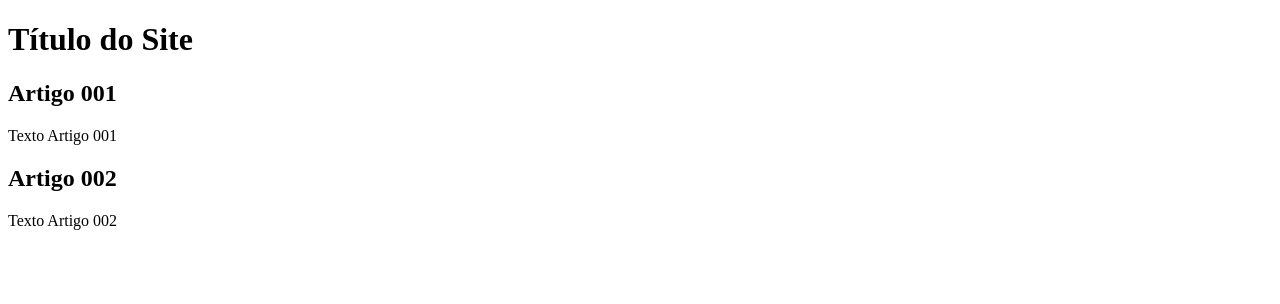
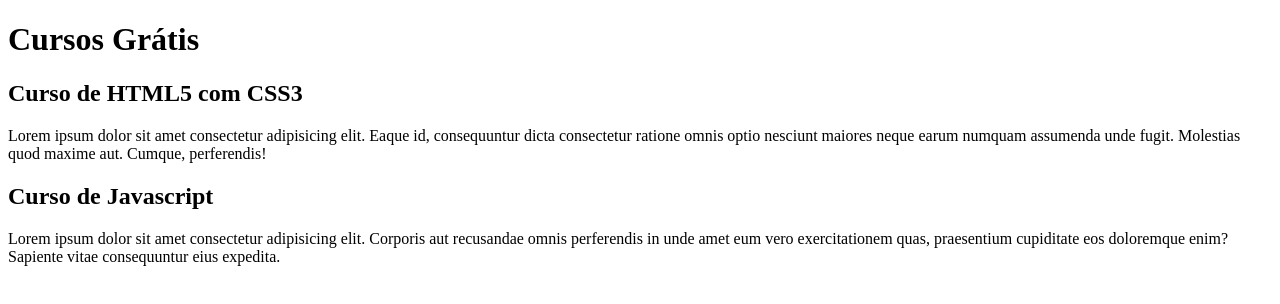
Before and after one commit to ThayllanSiqueira/projeto-site, a plain HTML site: page index.html in a window 1280 px wide. Drawn offline with Linux system fonts and the light colour scheme.

Commit message:
comecei a escrever conteudo

```diff
--- a/index.html
+++ b/index.html
@@ -9,14 +9,14 @@
 <body>
     <main>
         <header>
-            <h1>Título do Site</h1>
+            <h1>Cursos Grátis</h1>
             <article>
-                <h2>Artigo 001</h2>
-                <p>Texto Artigo 001</p>
+                <h2>Curso de HTML5 com CSS3</h2>
+                <p>Lorem ipsum dolor sit amet consectetur adipisicing elit. Eaque id, consequuntur dicta consectetur ratione omnis optio nesciunt maiores neque earum numquam assumenda unde fugit. Molestias quod maxime aut. Cumque, perferendis!</p>
             </article>
             <article>
-                <h2>Artigo 002</h2>
-                <p>Texto Artigo 002</p>
+                <h2>Curso de Javascript</h2>
+                <p>Lorem ipsum dolor sit amet consectetur adipisicing elit. Corporis aut recusandae omnis perferendis in unde amet eum vero exercitationem quas, praesentium cupiditate eos doloremque enim? Sapiente vitae consequuntur eius expedita.</p>
             </article>
         </header>
     </main>
```
